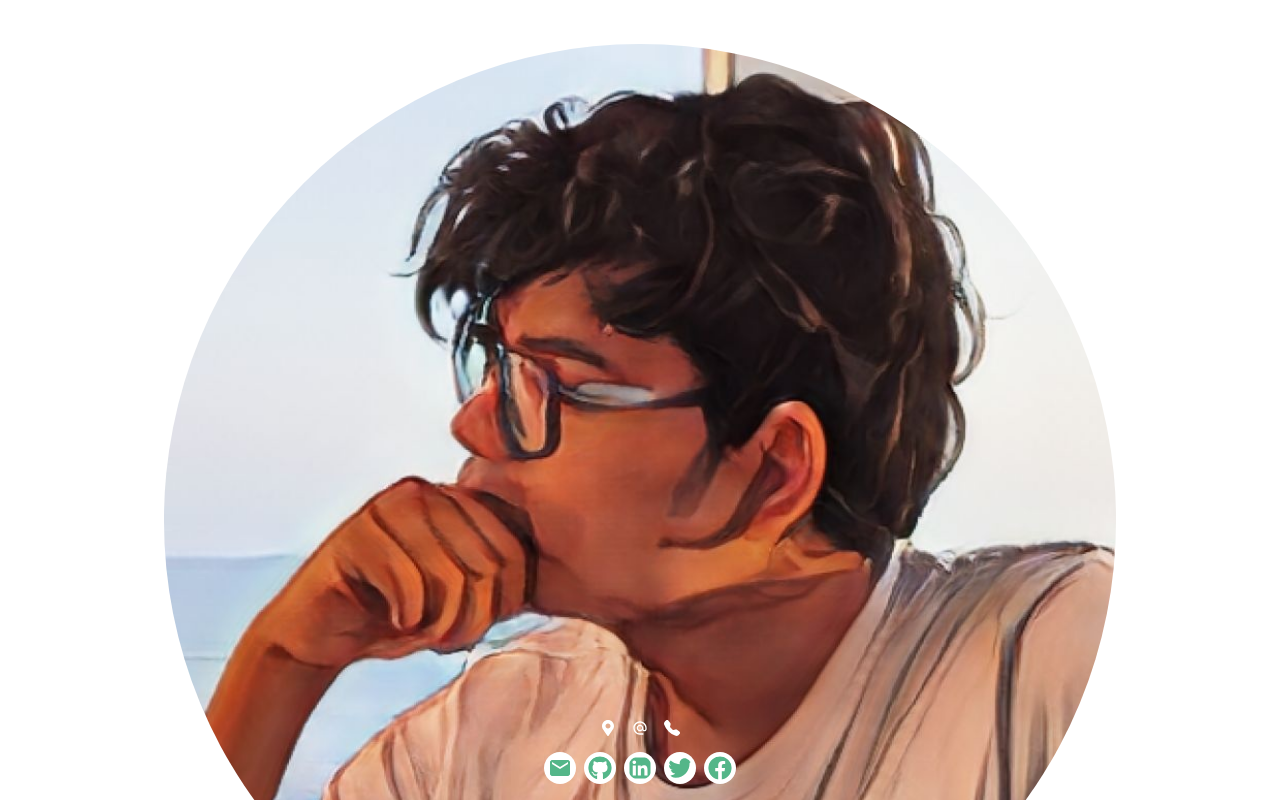
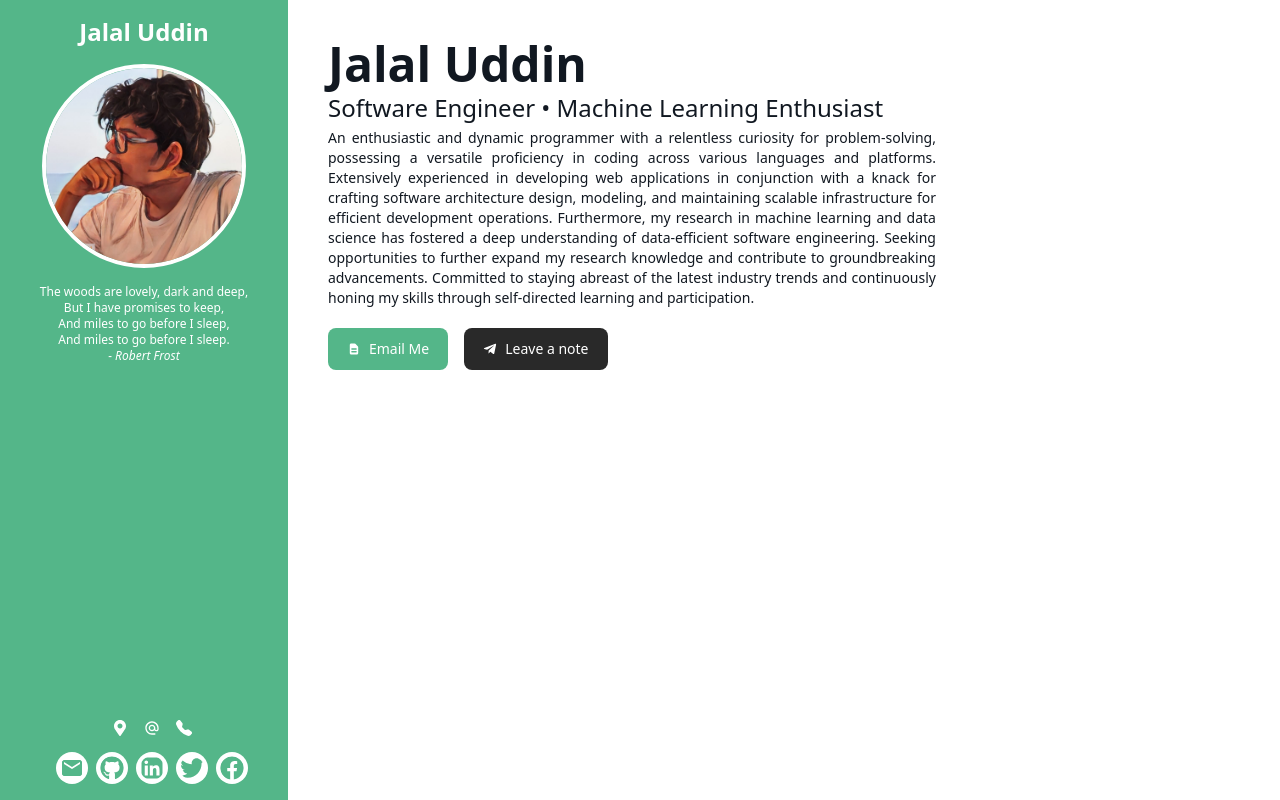
Before and after one commit to Bakar31/portfolio, a Next.js app: page / in a window 1280 px wide. Shown: the top 800 px of the page. Built offline with nearby package versions, Linux system fonts and the light colour scheme.

Commit message:
feat: add Intro

```diff
--- /dev/null
+++ b/components/Intro/Intro.tsx
@@ -0,0 +1,29 @@
+import { Button } from "flowbite-react";
+import { HiDocumentText } from "react-icons/hi";
+import { FaTelegramPlane } from "react-icons/fa";
+
+export const Intro = () => (
+  <div className="flex flex-col gap-1">
+    <h1 className="text-5xl font-bold">Jalal Uddin</h1>
+    <span className="text-2xl font-light">Software Engineer &bull; Machine Learning Enthusiast</span>
+    <p className="text-justify font-light w-2/3 text-sm">
+      An enthusiastic and dynamic programmer with a relentless curiosity for problem-solving, possessing a versatile
+      proficiency in coding across various languages and platforms. Extensively experienced in developing web
+      applications in conjunction with a knack for crafting software architecture design, modeling, and maintaining
+      scalable infrastructure for efficient development operations. Furthermore, my research in machine learning and
+      data science has fostered a deep understanding of data-efficient software engineering. Seeking opportunities to
+      further expand my research knowledge and contribute to groundbreaking advancements. Committed to staying abreast
+      of the latest industry trends and continuously honing my skills through self-directed learning and participation.
+    </p>
+    <div className="flex gap-4 my-4">
+      <Button className="bg-tinker hover:bg-linter">
+        <HiDocumentText className="mr-2" />
+        <p>Email Me</p>
+      </Button>
+      <Button className="bg-pen hover:bg-midnight">
+        <FaTelegramPlane className="mr-2" />
+        <p>Leave a note</p>
+      </Button>
+    </div>
+  </div>
+);
--- /dev/null
+++ b/components/Intro/index.tsx
@@ -0,0 +1 @@
+export * from "./Intro";
--- a/pages/index.tsx
+++ b/pages/index.tsx
@@ -1,15 +1,12 @@
+import { Intro } from "@/components/Intro";
 import { Sidebar } from "@/components/Sidebar/Sidebar";
-import { Tooltip } from "flowbite-react";
 
 export default function Home() {
   return (
     <main className="w-full text-whiteboard">
-      <Sidebar />
-      <div className="ml-72 min-h-screen bg-whiteboard text-midnight flex flex-col p-2">
-        <div className="flex h-screen">larged</div>
-        <div className="flex h-screen">larged</div>
-        <div className="flex h-screen">larged</div>
-        <div className="flex h-screen">larged</div>
+      <Sidebar className="w-72 min-h-screen bg-tinker flex flex-col p-2 fixed" />
+      <div className="ml-72 min-h-screen bg-whiteboard text-midnight flex flex-col p-10">
+        <Intro />
       </div>
     </main>
   );
```
